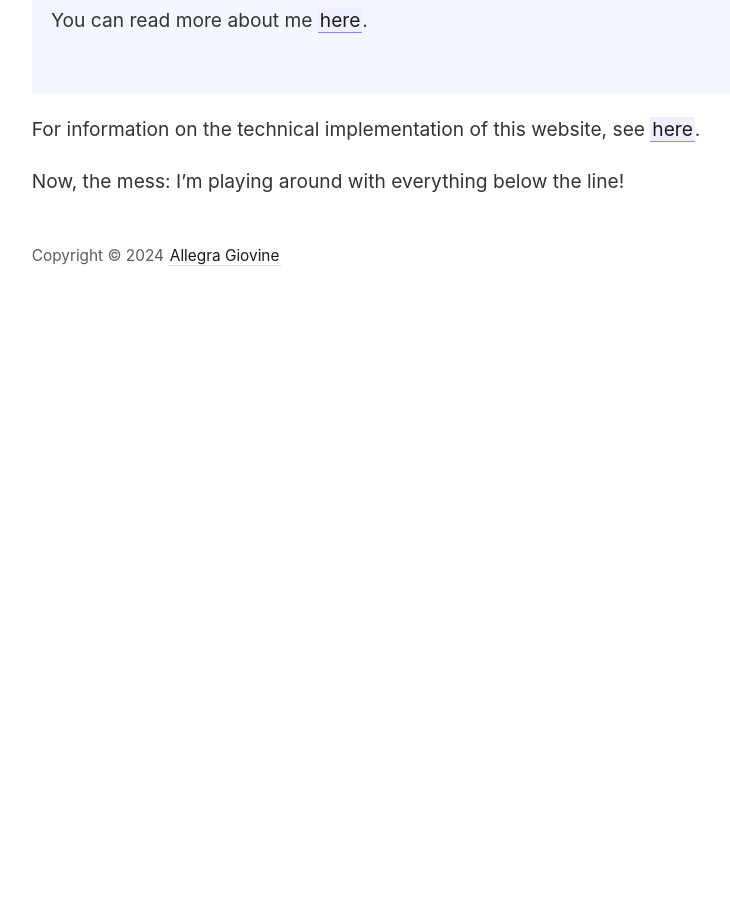
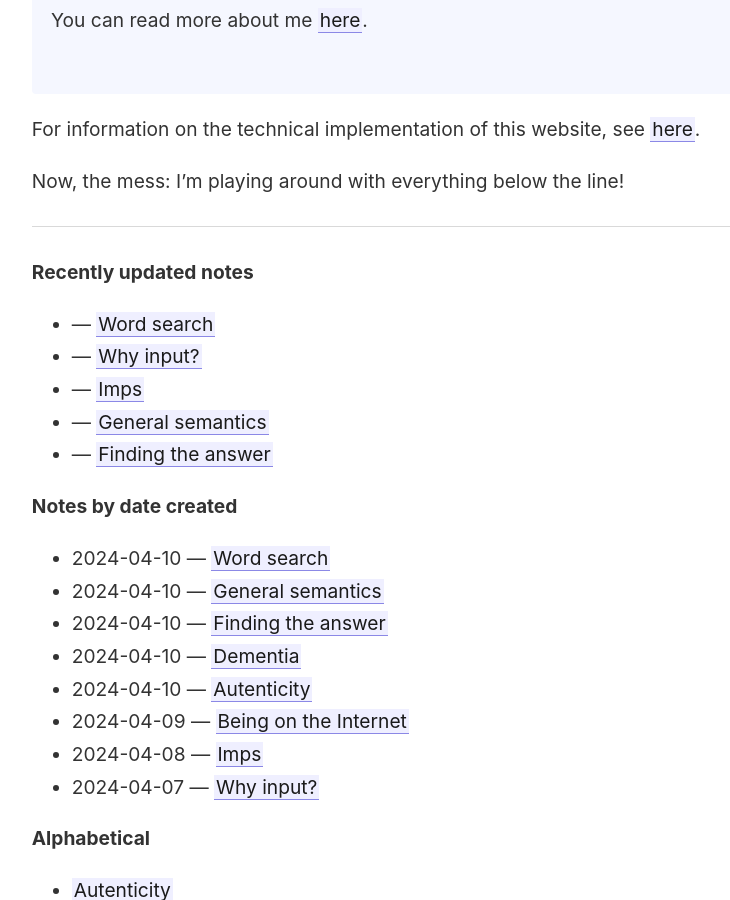
Before and after one commit to agiovine/agiovine.github.io, a Jekyll site: the page built from _pages/index.md, in a window 1280 px wide and 900 px high, scrolled down 451 px. Shown: the whole window, without its empty margins (45-775 px from the left). Built offline with Jekyll 4.4.1, drawn with Linux system fonts in a browser that asks for light colours; before the commit the page ends 900 px from its top, so only the background shows below that; some of the changed text lies outside the part shown.

Commit message:
Add files via upload

```diff
--- a/_pages/index.md
+++ b/_pages/index.md
@@ -22,3 +22,40 @@ I finally created this website (April 2024).  I'm still testing it though, so <s
 For information on the technical implementation of this website, see [[webtech|here]].
 
 Now, the mess: I'm playing around with everything below the line!
+
+---
+
+<!-- TESTING -->
+
+<strong>Recently updated notes</strong>
+
+<ul>
+  {% assign recent_notes = site.notes | sort: "last_modified_at_timestamp" | reverse %}
+  {% for note in recent_notes limit: 5 %}
+    <li>
+      {{ note.last_modified_at | date: "%Y-%m-%d" }} — <a class="internal-link" href="{{ site.baseurl }}{{ note.url }}">{{ note.title }}</a>
+    </li>
+  {% endfor %}
+</ul>
+
+<strong>Notes by date created</strong>
+
+<ul>
+  {% assign all_notes_by_date = site.notes | sort: "datefirstcreated" | reverse %}
+  {% for note in all_notes_by_date %}
+    <li>
+      {{ note.datefirstcreated }} — <a class="internal-link" href="{{ site.baseurl }}{{ note.url }}">{{ note.title }}</a>
+    </li>
+  {% endfor %}
+</ul>
+
+<strong>Alphabetical</strong>
+
+<ul>
+  {% assign alpha_notes = site.notes | sort: "title" %}
+  {% for note in alpha_notes %}
+    <li>
+      <a class="internal-link" href="{{ site.baseurl }}{{ note.url }}">{{ note.title }}</a>
+    </li>
+  {% endfor %}
+</ul>
```
